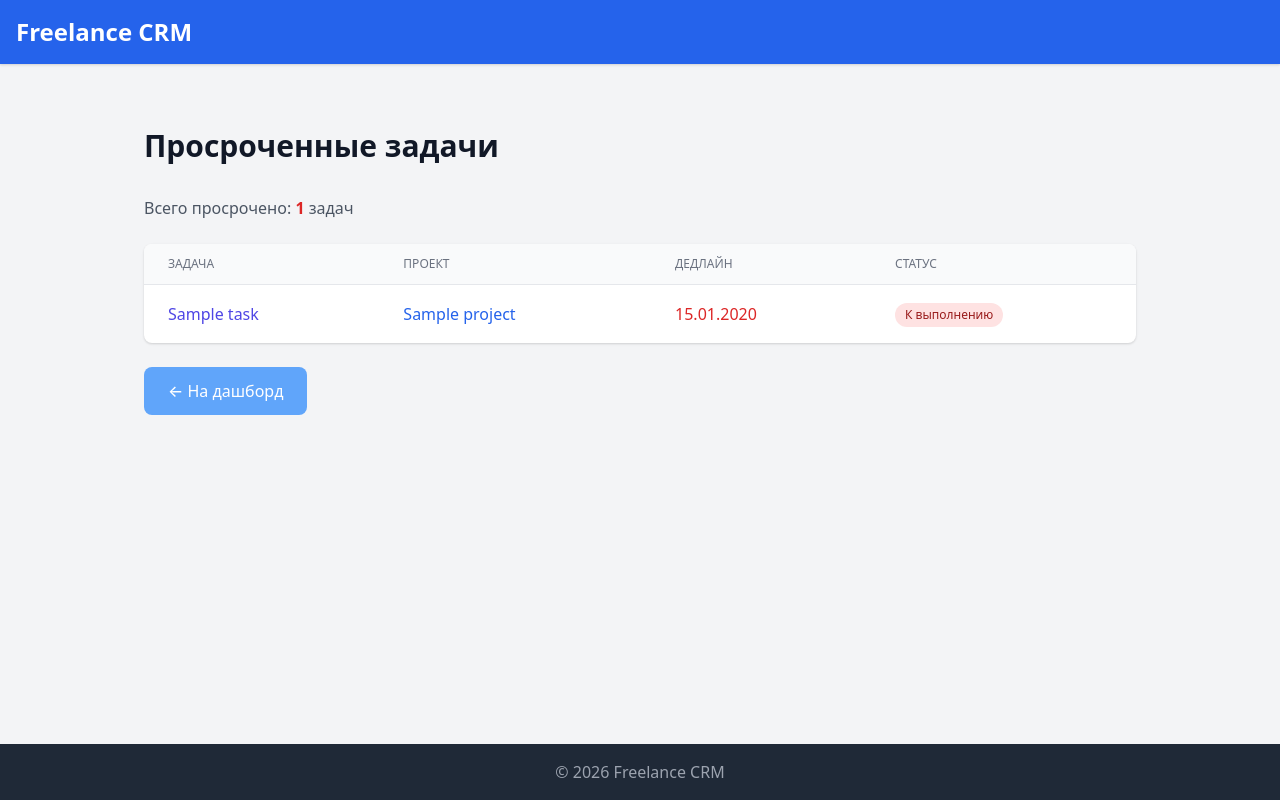
After one commit to Freeze35/freelance-crm, a Django app: page /projects/overdue/ in a window 1280 px wide. The commit adds this page. Run offline with Django 5.2, Linux system fonts and the light colour scheme; tables that the repository leaves empty hold one stand-in row (values such as "Sample post"); some libraries are stand-ins or nearby versions.

Commit message:
Added a link to the list of overdue tasks

```diff
--- a/projects/urls.py
+++ b/projects/urls.py
@@ -5,6 +5,7 @@ from .views import (
     project_detail,
     project_update,
     project_delete,
+    overdue_tasks
 )
 
 app_name = 'projects'
@@ -15,4 +16,5 @@ urlpatterns = [
     path('<int:pk>/', project_detail, name='detail'),
     path('<int:pk>/update/', project_update, name='update'),
     path('<int:pk>/delete/', project_delete, name='delete'),
+    path('overdue/', overdue_tasks, name='overdue_tasks'),
 ]
--- a/projects/views.py
+++ b/projects/views.py
@@ -5,6 +5,7 @@ from .models import Project
 from .forms import ProjectForm
 from django.db.models import Count, Q
 from django.utils import timezone
+from tasks.models import Task
 
 def project_list(request):
     projects = Project.objects.all().order_by('-created_at').annotate(
@@ -78,3 +79,23 @@ def project_delete(request, pk):
         messages.success(request, f'Проект "{project_name}" успешно удалён.')
         return redirect('projects:list')
     return render(request, 'projects/delete_confirm.html', {'project': project})
+
+
+def overdue_tasks(request):
+    today = timezone.now().date()
+
+    overdue = Task.objects.filter(
+        deadline__lt=today,
+        status__in=['todo', 'in_progress']
+    ).select_related('project').order_by('deadline')
+
+    paginator = Paginator(overdue, 12)
+    page_number = request.GET.get('page')
+    page_obj = paginator.get_page(page_number)
+
+    context = {
+        'page_obj': page_obj,
+        'total_overdue': overdue.count(),
+        'today': today,
+    }
+    return render(request, 'projects/overdue.html', context)
--- /dev/null
+++ b/templates/projects/overdue.html
@@ -0,0 +1,84 @@
+{% extends 'base.html' %}
+
+{% block title %}Просроченные задачи — Freelance CRM{% endblock %}
+
+{% block content %}
+<div class="max-w-5xl mx-auto py-8 px-4">
+    <div class="flex justify-start items-center mb-8">
+        <h1 class="text-3xl font-bold text-gray-900">Просроченные задачи</h1>
+    </div>
+
+    {% if page_obj %}
+    <div class="mb-6 text-gray-600">
+        Всего просрочено: <span class="font-bold text-red-600">{{ total_overdue }}</span> задач
+    </div>
+
+    <div class="bg-white shadow rounded-lg overflow-hidden">
+        <table class="min-w-full divide-y divide-gray-200">
+            <thead class="bg-gray-50">
+                <tr>
+                    <th class="px-6 py-3 text-left text-xs font-medium text-gray-500 uppercase">Задача</th>
+                    <th class="px-6 py-3 text-left text-xs font-medium text-gray-500 uppercase">Проект</th>
+                    <th class="px-6 py-3 text-left text-xs font-medium text-gray-500 uppercase">Дедлайн</th>
+                    <th class="px-6 py-3 text-left text-xs font-medium text-gray-500 uppercase">Статус</th>
+                </tr>
+            </thead>
+            <tbody class="divide-y divide-gray-200">
+                {% for task in page_obj %}
+                <tr class="hover:bg-gray-50">
+                    <td class="px-6 py-4">
+                        <a href="{% url 'tasks:update' task.pk %}" class="text-indigo-600 hover:text-indigo-800">
+                            {{ task.title }}
+                        </a>
+                    </td>
+                    <td class="px-6 py-4">
+                        <a href="{% url 'projects:detail' task.project.pk %}" class="text-blue-600 hover:text-blue-800">
+                            {{ task.project.name }}
+                        </a>
+                    </td>
+                    <td class="px-6 py-4 text-red-600 font-medium">
+                        {{ task.deadline|date:"d.m.Y" }}
+                    </td>
+                    <td class="px-6 py-4">
+                        <span class="inline-flex px-2.5 py-1 rounded-full text-xs font-medium bg-red-100 text-red-800">
+                            {{ task.get_status_display }}
+                        </span>
+                    </td>
+                </tr>
+                {% endfor %}
+            </tbody>
+        </table>
+    </div>
+
+    <!-- Пагинация -->
+    {% if page_obj.has_other_pages %}
+    <div class="mt-6 flex justify-center">
+        <nav class="inline-flex rounded-md shadow">
+            {% if page_obj.has_previous %}
+                <a href="?page={{ page_obj.previous_page_number }}" class="px-4 py-2 bg-white border border-gray-300 rounded-l-md text-gray-700 hover:bg-gray-50">← Назад</a>
+            {% endif %}
+            {% for num in page_obj.paginator.page_range %}
+                <a href="?page={{ num }}" class="px-4 py-2 bg-white border border-gray-300 text-gray-700 hover:bg-gray-50 {% if page_obj.number == num %}bg-indigo-50 text-indigo-600{% endif %}">{{ num }}</a>
+            {% endfor %}
+            {% if page_obj.has_next %}
+                <a href="?page={{ page_obj.next_page_number }}" class="px-4 py-2 bg-white border border-gray-300 rounded-r-md text-gray-700 hover:bg-gray-50">Вперед →</a>
+            {% endif %}
+        </nav>
+    </div>
+    {% endif %}
+
+    {% else %}
+    <div class="text-center py-12 bg-gray-50 rounded-lg border border-gray-200">
+        <svg class="mx-auto h-16 w-16 text-green-400" fill="none" viewBox="0 0 24 24" stroke="currentColor">
+            <path stroke-linecap="round" stroke-linejoin="round" stroke-width="2" d="M9 12l2 2 4-4m6 2a9 9 0 11-18 0 9 9 0 0118 0z"/>
+        </svg>
+        <p class="mt-3 text-lg font-medium text-gray-900">Просроченных задач нет</p>
+    </div>
+    {% endif %}
+    <div>
+        <a href="{% url 'dashboard' %}" class="text-white bg-blue-400 hover:bg-blue-600 font-medium inline-flex items-center gap-2 order-2 sm:order-1 px-6 py-3 rounded-lg transition min-h-[48px] mt-6">
+            ← На дашборд
+        </a>
+    </div>
+</div>
+{% endblock %}
```
Also changed, not shown: templates/dashboard.html (+5 -14 lines).
